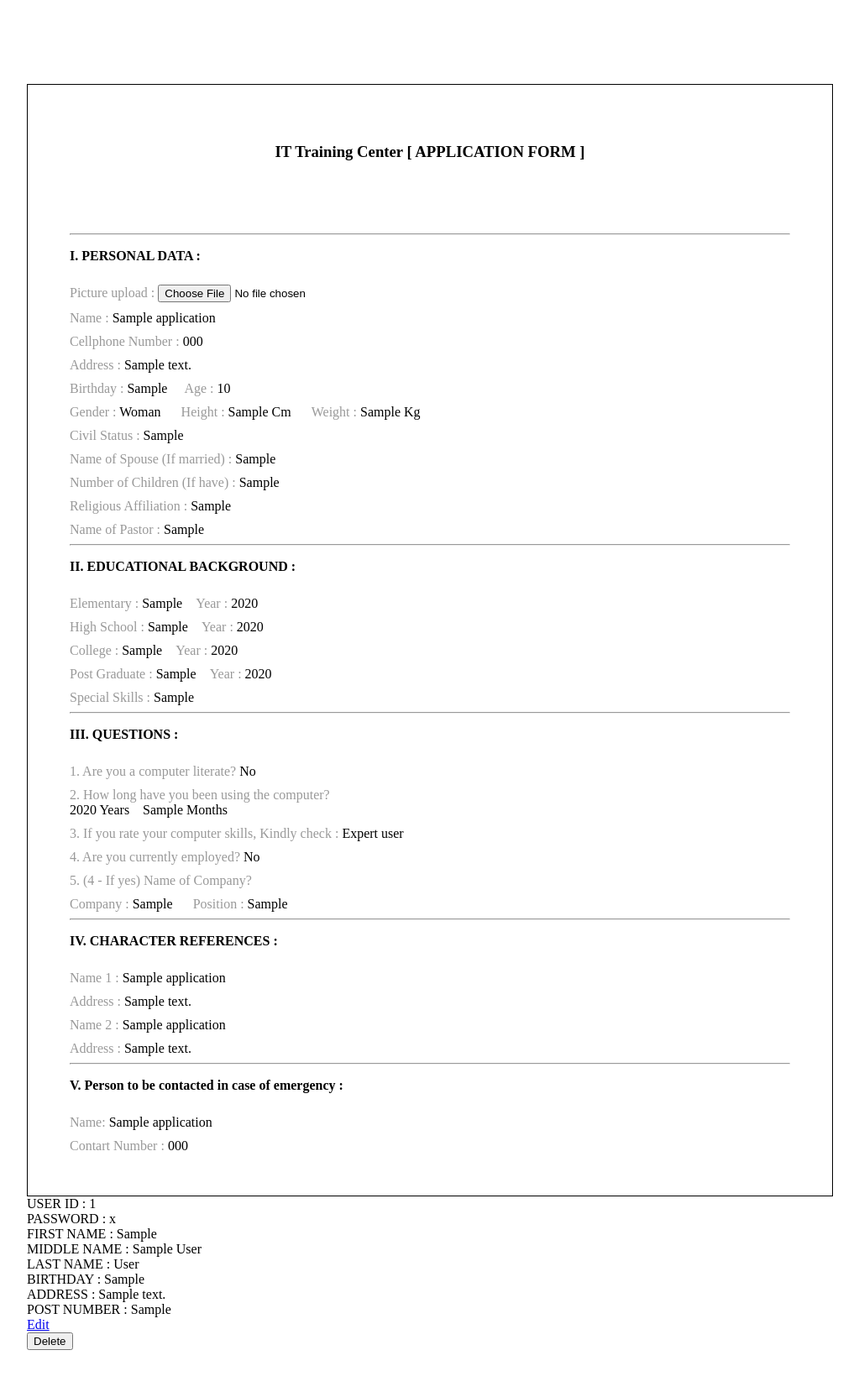
After one commit to bum3144/ITTC_PHP2020, a PHP site: page /ap/application_view.php?id=1 in a window 1280 px wide. The commit adds this page. Shown: the whole page at 84% size, without its empty margins (128-1151 px from the left). Run offline with PHP 8.4, Linux system fonts and the light colour scheme; tables that the repository leaves empty or names only in its code hold one stand-in row (values such as "Sample post").

Commit message:
application

```diff
--- /dev/null
+++ b/ap/application_view.php
@@ -0,0 +1,213 @@
+<!DOCTYPE html>
+<html lang="en">
+<head>
+    <meta charset="UTF-8">
+    <meta name="viewport" content="width=device-width, initial-scale=1.0">
+    <meta http-equiv="X-UA-Compatible" content="ie=edge">
+    <title>Document</title>
+
+
+    <style>
+		body{
+			width: 960px;
+			margin: 0 auto;
+            margin-top: 50px;
+            margin-bottom: 50px;
+		}
+        .container{
+            border: 1px solid black;
+            margin-top: 100px;
+            padding: 50px;
+        }
+        #aside{
+            height: 100px;
+        }
+        #top_title{
+            text-align: center;
+        }
+        .sub_title{
+            font-weight: bold;
+        }
+        label {
+            display: inline-block;
+            margin-top : 10px;
+            color: #999999;
+        }
+	</style>
+</head>
+<body>
+<?php
+$id = $_GET['id'];
+
+$pdo = new PDO('mysql:host=localhost;dbname=phpStudy', 'root', 'abde1245');
+$stmt = $pdo->prepare('SELECT * FROM application WHERE id = ?');
+$stmt->execute([ $id ]);
+$item = $stmt->fetch();
+
+($item['gender']== 'm') ? $gender = 'Man' : $gender = 'Woman';
+($item['literate']== 'y') ? $literate = 'Yes' : $literate = 'No';
+switch ($item['level']) {
+    case 1:
+        $level = 'Beginner user';
+        break;
+    case 2:
+        $level = 'Advanced user';
+        break;
+    default:
+        $level = 'Expert user';
+}
+($item['employed']== 'y') ? $employed = 'Yes' : $employed = 'No';
+
+
+?>
+    <div class="container">
+
+        <div class="row">
+            <div id="aside" class="col-12">
+                <h3 id="top_title">IT Training Center [ APPLICATION FORM ]</h3>
+            </div>
+        </div>
+
+        <div class="row">
+            <div class="part col-12">
+                <hr>
+                <p class="sub_title">I. PERSONAL DATA : </p>
+
+                <label for="ex_file">Picture upload :</label> <input type="file" name="img_select" id="img_select"><br>
+
+                <label><span class="glyphicon glyphicon-asterisk"></span> Name :</label>
+                    <?=$item['name'];?> <br>
+                <label><span class="glyphicon glyphicon-asterisk"></span> Cellphone Number :</label>
+                    <?=$item['cellphone'];?><br>
+                <label><span class="glyphicon glyphicon-asterisk"></span> Address :</label>
+                    <?=$item['address'];?><br>
+                <label><span class="glyphicon glyphicon-asterisk"></span> Birthday :</label>
+                    <?=$item['birthday'];?>&nbsp;&nbsp;&nbsp;&nbsp;
+                <label><span class="glyphicon glyphicon-asterisk"></span> Age :</label>
+                    <?=$item['age'];?><br>
+                <label><span class="glyphicon glyphicon-asterisk"></span> Gender :</label>
+                    <?=$gender;?>  &nbsp;&nbsp;&nbsp;&nbsp;
+                <label>Height :</label> <?=$item['height'];?> Cm &nbsp;&nbsp;&nbsp;&nbsp;
+                <label>Weight :</label> <?=$item['weight'];?> Kg <br>
+                <label>Civil Status :</label> <?=$item['civil'];?> <br>
+                <label>Name of Spouse (If married) :</label> <?=$item['spouse'];?> <br>
+                <label>Number of Children (If have) :</label> <?=$item['children'];?> <br>
+                <label>Religious Affiliation :</label> <?=$item['religious'];?> <br>
+                <label>Name of Pastor :</label> <?=$item['pastor'];?> <br>
+
+            </div>
+
+            <div class="part col-12">
+                <hr>
+                <p class="sub_title">II. EDUCATIONAL BACKGROUND : </p>
+
+                <label>Elementary : </label> <?=$item['elementary'];?> &nbsp;&nbsp;
+                <label>Year : </label> <?=$item['eyear'];?><br>
+                <label>High School : </label> <?=$item['highschool'];?> &nbsp;&nbsp;
+                <label>Year : </label> <?=$item['hyear'];?><br>
+                <label>College : </label> <?=$item['college'];?> &nbsp;&nbsp;
+                <label>Year : </label> <?=$item['cyear'];?><br>
+                <label>Post Graduate : </label> <?=$item['postgraduate'];?> &nbsp;&nbsp;
+                <label>Year : </label> <?=$item['pyear'];?><br>
+                <label>Special Skills : </label> <?=$item['skills'];?> <br>
+            </div>
+
+            <div class="part col-12">
+                <hr>
+                <p class="sub_title">III. QUESTIONS : </p>
+
+                <label>1. Are you a computer literate? </label>
+                    <?=$literate;?> <br>
+
+                <label>2. How long have you been using the computer? </label>  <br>
+                    <?=$item['computeryear'];?> Years &nbsp;&nbsp;
+                    <?=$item['computermonth'];?> Months <br>
+
+                <label>3. If you rate your computer skills, Kindly check : </label>
+                    <?=$level;?> <br>
+
+                <label>4. Are you currently employed? </label>
+                <?=$employed;?> <br>
+
+                <label>5. (4 - If yes) Name of Company? </label>  <br>
+                <label>Company :</label> <?=$item['company'];?>  &nbsp;&nbsp;&nbsp;&nbsp;
+                <label>Position :</label> <?=$item['position'];?> <br>
+
+            </div>
+
+            <div class="part col-12">
+                <hr>
+                <p class="sub_title">IV. CHARACTER REFERENCES : </p>
+                <label>Name 1 : </label> <?=$item['cname1'];?><br>
+                <label>Address :</label> <?=$item['caddress1'];?><br>
+                <label>Name 2 : </label> <?=$item['cname2'];?><br>
+                <label>Address :</label> <?=$item['caddress2'];?><br>
+            </div>
+
+            <div class="part col-12">
+                <hr>
+                <p class="sub_title">V. Person to be contacted in case of emergency : </p>
+                <label><span class="glyphicon glyphicon-asterisk"></span> Name: </label>
+                    <?=$item['ename'];?> <br>
+                <label><span class="glyphicon glyphicon-asterisk"></span> Contart Number :</label>
+                    <?=$item['enumber'];?><br>
+            </div>
+
+
+
+        </div>
+
+
+
+    </div>
+
+
+
+</body>
+</html>
+
+
+
+
+
+
+
+
+
+
+
+</head>
+<body>
+    <?php
+    $id = $_GET['id'];
+
+$pdo = new PDO('mysql:host=localhost;dbname=phpStudy', 'root', 'abde1245');
+$stmt = $pdo->prepare('SELECT * FROM example13_member WHERE id = ?');
+$stmt->execute([ $id ]);
+$item = $stmt->fetch();
+
+echo 'USER ID : ' . $item['userid'] .'<br>';
+echo 'PASSWORD : ' . $item['password'] .'<br>';
+echo 'FIRST NAME : ' . $item['firstname'] .'<br>';
+echo 'MIDDLE NAME : ' . $item['middlename'] .'<br>';
+echo 'LAST NAME : ' . $item['lastname'] .'<br>';
+echo 'BIRTHDAY : ' . $item['birthday'] .'<br>';
+echo 'ADDRESS : ' . $item['address'] .'<br>';
+echo 'POST NUMBER : ' . $item['post'] .'<br>';
+    ?>
+    <a href="example13_member.php?id=<?=$item['id'] ?>">Edit</a>
+    <form id="delete-form" action="example13_member_delete.php" method="post">
+        <input type="hidden" name="id" value="<?=$item['id'] ?>" />
+        <button type="submit">Delete</button>
+    </form>
+    <script>
+    $(function() {
+        $('#delete-form').submit(function(event) {
+            if (!confirm('Do you REALLY want to delete this?')) {
+                event.preventDefault();
+            }
+        });
+    });
+    </script>
+</body>
+</html>
```
Also changed, not shown: ap/application.php (+58 -41 lines), ap/application_action.php (+18 -13 lines), ap/application_list.php (added, +39 -0 lines), uploads/blackpink_jeny.jpg (added), uploads/blackpink_jisu.png (added).
